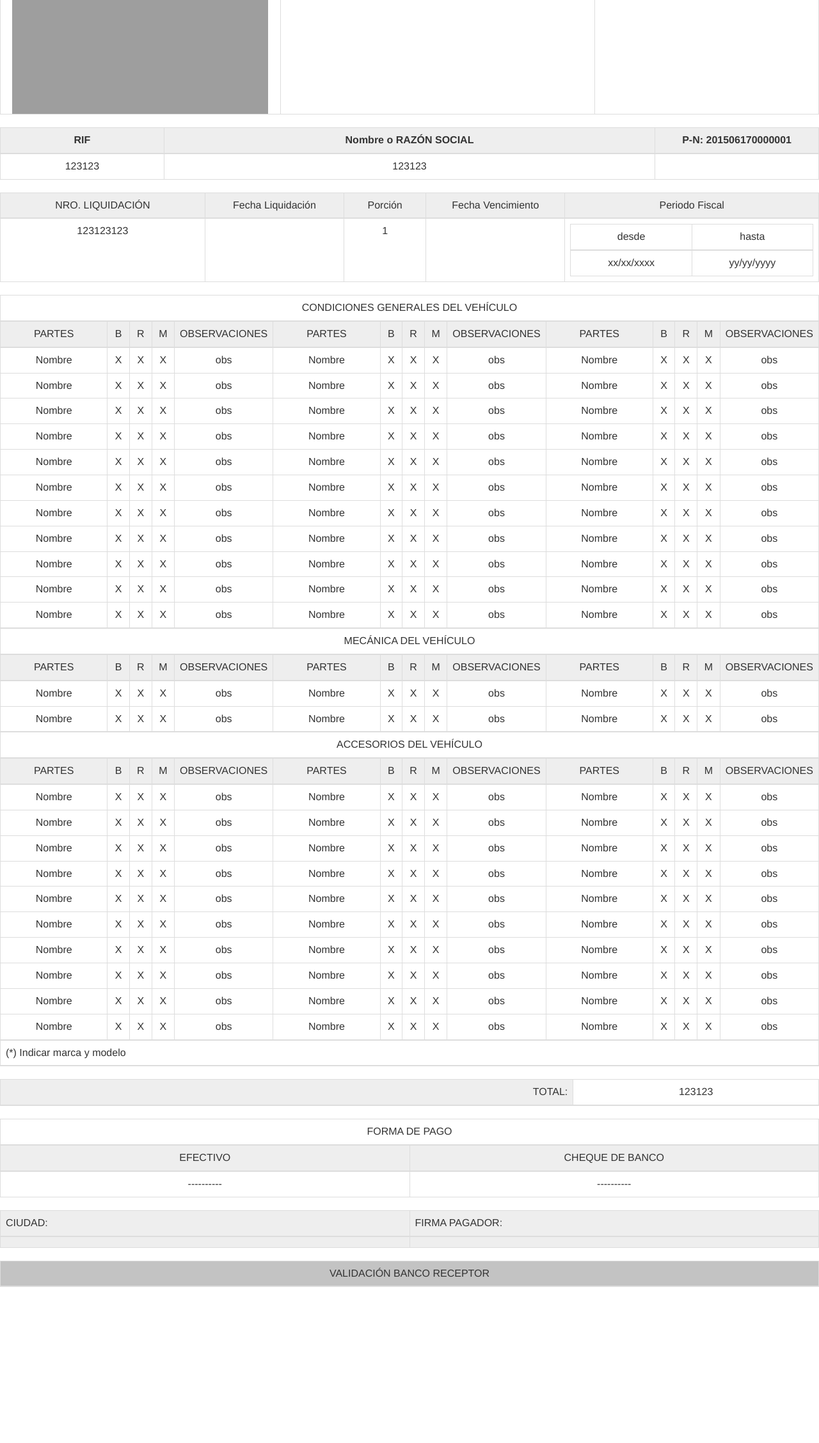
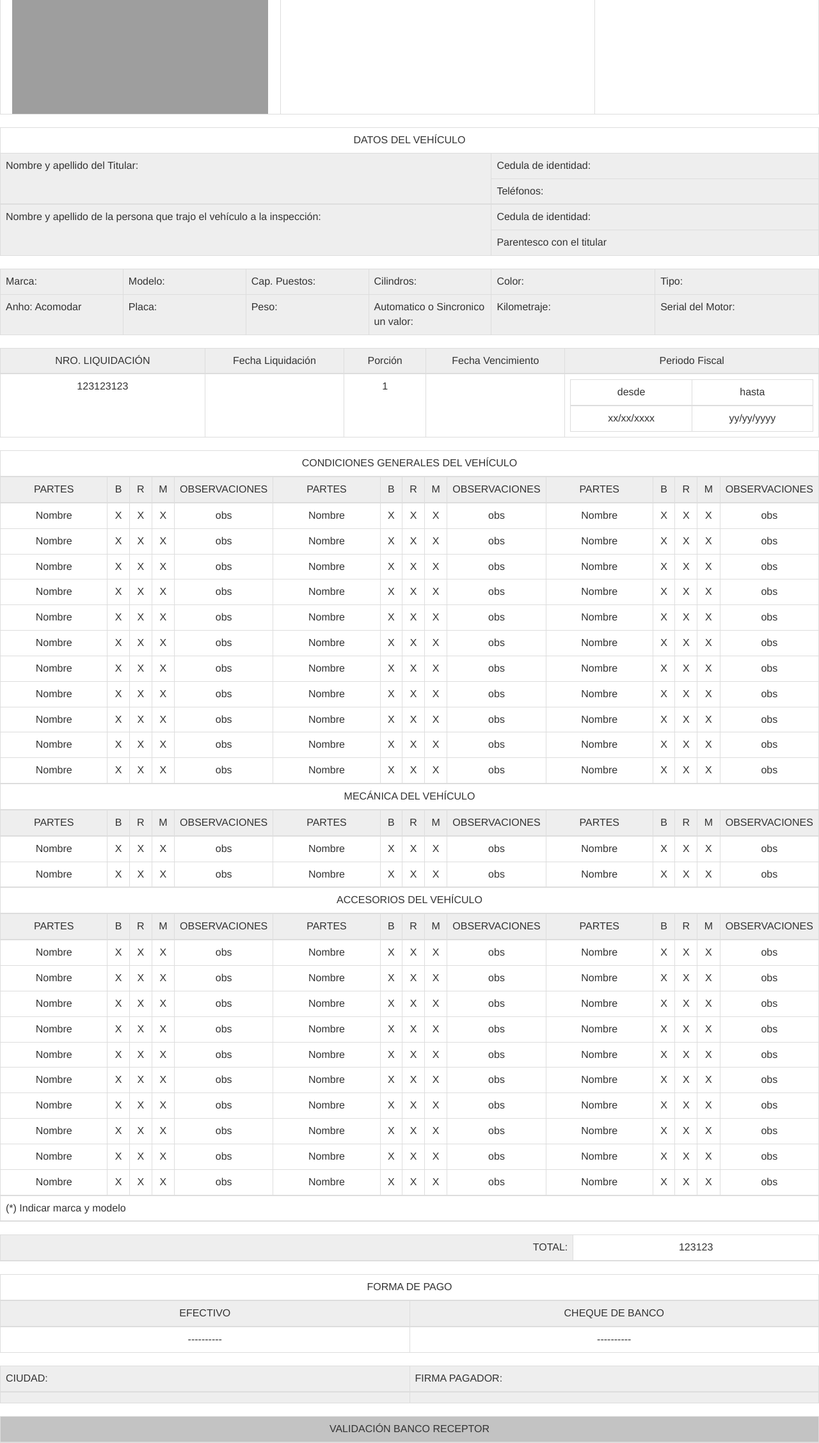
Before and after one commit to rcerqueira11/Shsa, a Django app: template templates/rcs/solo_visualizar_planilla_registro_carro_seguro.html in a window 1280 px wide. Shown: the part 146-2402 px from the top of the page at 64% size. Before the commit the page ends 2158 px from the top, so only its background shows below. Run offline with Django 3.2, Linux system fonts and the light colour scheme; the template is opened without the code that fills it, so the values that code supplies are empty; grey boxes are pictures that could not be loaded.

Commit message:
Formato de la planilla

```diff
--- a/templates/rcs/solo_visualizar_planilla_registro_carro_seguro.html
+++ b/templates/rcs/solo_visualizar_planilla_registro_carro_seguro.html
@@ -43,32 +43,92 @@
         </tbody>
       </table>
         <br>
+
+
         <table class="table table-bordered" border="1" style="width:100%;margin-bottom:0;margin-top:0px;">
-          <thead>
-            <th style="background-color: #eee;width:20%"  >
-              <center>RIF</center>
-            </th>
-            <th style="background-color: #eee;width:60%"  >
-              <center>Nombre o RAZ&Oacute;N SOCIAL</center>
-            </th>
-            <th style="background-color: #eee;width:20%"  >
-              <center>P-N: 201506170000001   </center>
-            </th>
-
-          </thead>
-          <tbody>
-            <td style="background-color:white">
-              <center>123123</center>
-            </td>
-
-              <td style="background-color:white">
-                <center>123123</center>
-              </td>
-              <td style="background-color:white">
-                 {# <img alt="My Image" src="{{ http_host }}/pagos/barcode/?N=201506170000001" style="width: 200px; height: 50px;"/> #}
-              </td>
-
-          </tbody>
+        	<tr>
+                <td colspan="2" style="width:100%; background-color: white;"><center> DATOS DEL VEH&Iacute;CULO</center></td>
+            </tr>
+            <td rowspan="2" style="background-color: #eee;width:60%"  >
+              Nombre y apellido del Titular:
+            </td>
+            <td style="background-color: #eee;width:40%"  >
+              Cedula de identidad:
+            </td>
+
+            <tr>
+            	<td style="background-color: #eee;width:40%"  >
+              		Tel&eacute;fonos:
+            	</td>
+            	{# <td style="background-color: #eee;width:60%"  > #}
+	              {# Nombre y apellido de la persona que trajo el veh&iacute;culo a la inspecci&oacute;n: #}
+	            {# </td> #}
+	            {# <td style="background-color: #eee;width:40%"  > #}
+	              {# Cedula de identidad:   #}
+	            {# </td> #}
+
+
+              </tr>
+        </table>
+        <table class="table table-bordered" border="1" style="width:100%;margin-bottom:0;margin-top:0px;">
+            <td rowspan="2" style="background-color: #eee;width:60%"  >
+              Nombre y apellido de la persona que trajo el veh&iacute;culo a la inspecci&oacute;n:
+            </td>
+            <td style="background-color: #eee;width:40%"  >
+              Cedula de identidad:
+            </td>
+
+            <tr>
+            	<td style="background-color: #eee;"  >
+              		Parentesco con el titular
+            	</td>
+              </tr>
+        </table>
+        <br>
+
+        {# Datos vehiculo  #}
+        <table class="table table-bordered" border="1" style="width:100%;margin-bottom:0;margin-top:0px;">
+            <tr>
+	            <td style="background-color: #eee;width:15%"  >
+	              Marca:
+	            </td>
+	            <td style="background-color: #eee;width:15%"  >
+	              Modelo:
+	            </td>
+	            <td style="background-color: #eee;width:15%"  >
+	              Cap. Puestos:
+	            </td>
+	            <td style="background-color: #eee;width:15%"  >
+	              Cilindros:
+	            </td>
+	            <td style="background-color: #eee;width:20%"  >
+	              Color:
+	            </td>
+	            <td style="background-color: #eee;width:20%"  >
+	              Tipo:
+	            </td>
+			</tr>
+			<tr>
+	            <td style="background-color: #eee;width:15%"  >
+	              Anho: Acomodar
+	            </td>
+	            <td style="background-color: #eee;width:15%"  >
+	              Placa:
+	            </td>
+	            <td style="background-color: #eee;width:15%"  >
+	              Peso:
+	            </td>
+	            <td style="background-color: #eee;width:15%"  >
+	              Automatico o Sincronico un valor:
+	              {# un valor un radio button group #}
+	            </td>
+	            <td style="background-color: #eee;width:20%"  >
+	              Kilometraje:
+	            </td>
+	            <td style="background-color: #eee;width:20%"  >
+	              Serial del Motor:
+	            </td>
+			</tr>
         </table>
         <br>
           <table class="table table-bordered table-striped" border="1" style="width:100%;margin-bottom:0;margin-top:0px;">
```
Also changed, not shown: 4 other files.
